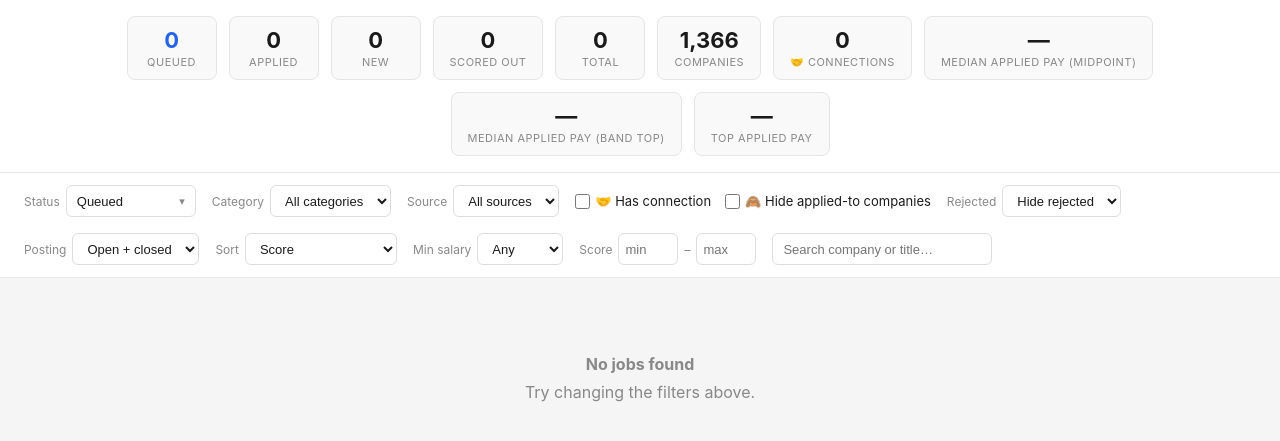
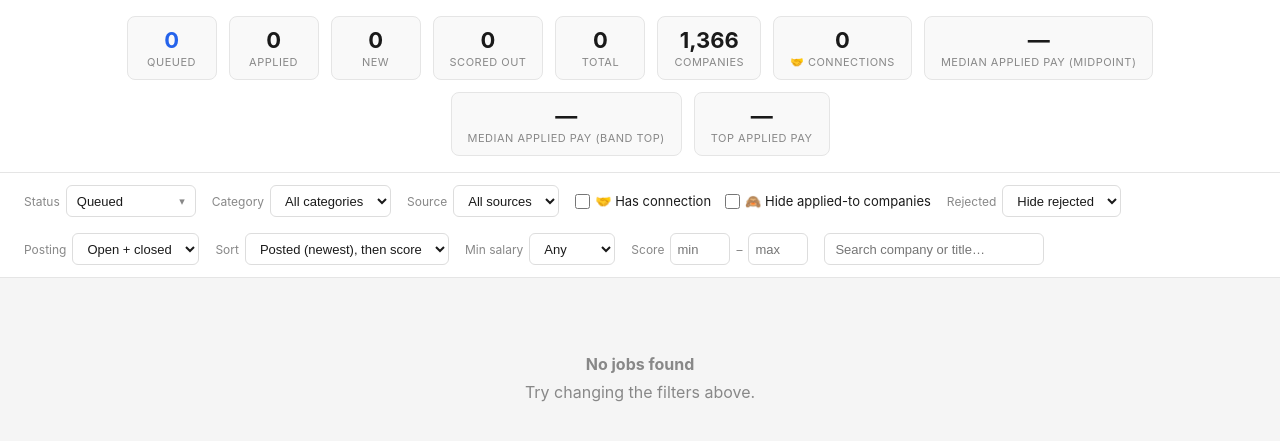
Before and after one commit to AnilEMaharjan/ai-job-pipeline, a FastAPI app: page / in a window 1280 px wide. Shown: the part 65-506 px from the top of the page. Run offline with FastAPI, Linux system fonts and the light colour scheme; data that the repository does not hold is empty.

Commit message:
Default dashboard sort to Posted (newest), then score
posted_desc now orders by posting DAY descending, then score within the day
(so the score tiebreak is meaningful), and is the default on load, on reset,
and as the server fallback.

Co-Authored-By: Claude Opus 4.8 <noreply@anthropic.com>

```diff
--- a/dashboard/app.py
+++ b/dashboard/app.py
@@ -281,7 +281,7 @@ def get_jobs(
     category: str = "",
     platform: str = "",
     search: str = "",
-    sort: str = "score",
+    sort: str = "posted_desc",
     min_score: int = 0,
     max_score: int = 0,
     min_salary: int = 0,
@@ -353,9 +353,10 @@ def get_jobs(
         "score": "ORDER BY COALESCE(score, 0) DESC",
         "date":  "ORDER BY last_seen_at DESC",
         "company": "ORDER BY company ASC",
-        "posted_desc": "ORDER BY COALESCE(posted_at, fetched_at) DESC",
+        # Newest posting day first, then best score within the same day.
+        "posted_desc": "ORDER BY DATE(COALESCE(posted_at, fetched_at)) DESC, COALESCE(score, 0) DESC",
         "posted_asc":  "ORDER BY COALESCE(posted_at, fetched_at) ASC",
-    }.get(sort, "ORDER BY COALESCE(score, 0) DESC")
+    }.get(sort, "ORDER BY DATE(COALESCE(posted_at, fetched_at)) DESC, COALESCE(score, 0) DESC")
 
     query += f" {order} LIMIT 200"
     rows = conn.execute(query, params).fetchall()
--- a/dashboard/templates/index.html
+++ b/dashboard/templates/index.html
@@ -233,9 +233,9 @@
   <span class="filter-group">
     <span class="filter-label">Sort</span>
     <select id="filter-sort" onchange="loadJobs()">
+      <option value="posted_desc" selected>Posted (newest), then score</option>
       <option value="score">Score</option>
       <option value="date">Most recently seen</option>
-      <option value="posted_desc">Posted (newest)</option>
       <option value="posted_asc">Posted (oldest)</option>
       <option value="company">Company</option>
     </select>
@@ -357,7 +357,7 @@ function resetToStatus(status) {
   document.getElementById('filter-platform').value = '';
   document.getElementById('filter-connection').checked = false;
   document.getElementById('filter-hide-applied-cos').checked = false;
-  document.getElementById('filter-sort').value = 'score';
+  document.getElementById('filter-sort').value = 'posted_desc';
   document.getElementById('filter-search').value = '';
   document.getElementById('filter-salary').value = '0';
   document.getElementById('filter-score-min').value = '';
```
